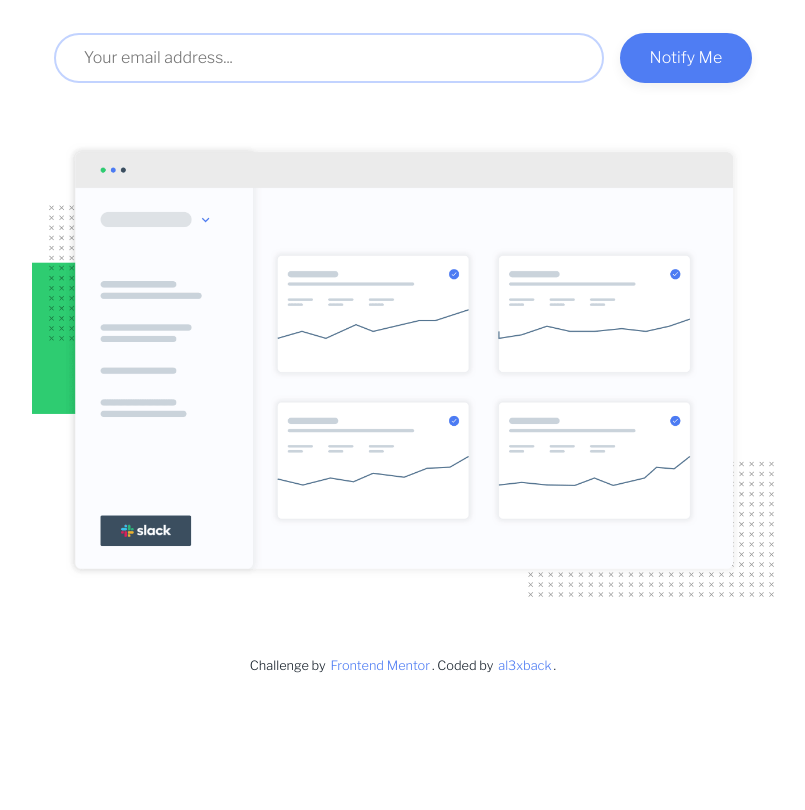
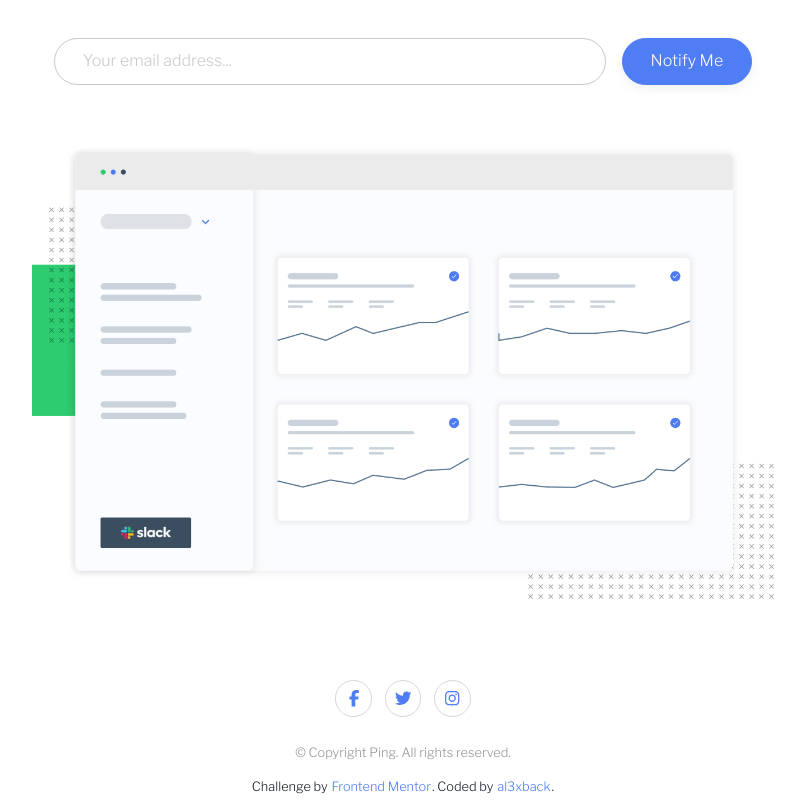
Before and after one commit to al3xback/fmentor-ping-coming-soon-inlinegrid, a website: page index.html in a window 1280 px wide. Shown: the part 231-1041 px from the top of the page, without its empty margins (237-1042 px from the left). Before the commit the page ends 921 px from the top, so only its background shows below. Drawn offline with nearby package versions, Linux system fonts and the light colour scheme.

Commit message:
refactored html

```diff
--- a/index.html
+++ b/index.html
@@ -89,8 +89,54 @@
 			</div>
 		</div>
 
-		<footer>
+		<footer class="footer">
 			<div class="container">
+				<div class="footer__content">
+					<ul class="socmed-links">
+						<li class="socmed-link">
+							<a href="#" class="btn btn--icon">
+								<svg
+									aria-hidden="true"
+									role="img"
+									xmlns="http://www.w3.org/2000/svg"
+									viewBox="0 0 320 512">
+									<!--!Font Awesome Free 6.5.1 by @fontawesome - https://fontawesome.com License - https://fontawesome.com/license/free Copyright 2024 Fonticons, Inc.-->
+									<path
+										d="M80 299.3V512H196V299.3h86.5l18-97.8H196V166.9c0-51.7 20.3-71.5 72.7-71.5c16.3 0 29.4 .4 37 1.2V7.9C291.4 4 256.4 0 236.2 0C129.3 0 80 50.5 80 159.4v42.1H14v97.8H80z" />
+								</svg>
+							</a>
+						</li>
+						<li class="socmed-link">
+							<a href="#" class="btn btn--icon">
+								<svg
+									aria-hidden="true"
+									role="img"
+									xmlns="http://www.w3.org/2000/svg"
+									viewBox="0 0 512 512">
+									<!--!Font Awesome Free 6.5.1 by @fontawesome - https://fontawesome.com License - https://fontawesome.com/license/free Copyright 2024 Fonticons, Inc.-->
+									<path
+										d="M459.4 151.7c.3 4.5 .3 9.1 .3 13.6 0 138.7-105.6 298.6-298.6 298.6-59.5 0-114.7-17.2-161.1-47.1 8.4 1 16.6 1.3 25.3 1.3 49.1 0 94.2-16.6 130.3-44.8-46.1-1-84.8-31.2-98.1-72.8 6.5 1 13 1.6 19.8 1.6 9.4 0 18.8-1.3 27.6-3.6-48.1-9.7-84.1-52-84.1-103v-1.3c14 7.8 30.2 12.7 47.4 13.3-28.3-18.8-46.8-51-46.8-87.4 0-19.5 5.2-37.4 14.3-53 51.7 63.7 129.3 105.3 216.4 109.8-1.6-7.8-2.6-15.9-2.6-24 0-57.8 46.8-104.9 104.9-104.9 30.2 0 57.5 12.7 76.7 33.1 23.7-4.5 46.5-13.3 66.6-25.3-7.8 24.4-24.4 44.8-46.1 57.8 21.1-2.3 41.6-8.1 60.4-16.2-14.3 20.8-32.2 39.3-52.6 54.3z" />
+								</svg>
+							</a>
+						</li>
+						<li class="socmed-link">
+							<a href="#" class="btn btn--icon">
+								<svg
+									aria-hidden="true"
+									role="img"
+									xmlns="http://www.w3.org/2000/svg"
+									viewBox="0 0 448 512">
+									<!--!Font Awesome Free 6.5.1 by @fontawesome - https://fontawesome.com License - https://fontawesome.com/license/free Copyright 2024 Fonticons, Inc.-->
+									<path
+										d="M224.1 141c-63.6 0-114.9 51.3-114.9 114.9s51.3 114.9 114.9 114.9S339 319.5 339 255.9 287.7 141 224.1 141zm0 189.6c-41.1 0-74.7-33.5-74.7-74.7s33.5-74.7 74.7-74.7 74.7 33.5 74.7 74.7-33.6 74.7-74.7 74.7zm146.4-194.3c0 14.9-12 26.8-26.8 26.8-14.9 0-26.8-12-26.8-26.8s12-26.8 26.8-26.8 26.8 12 26.8 26.8zm76.1 27.2c-1.7-35.9-9.9-67.7-36.2-93.9-26.2-26.2-58-34.4-93.9-36.2-37-2.1-147.9-2.1-184.9 0-35.8 1.7-67.6 9.9-93.9 36.1s-34.4 58-36.2 93.9c-2.1 37-2.1 147.9 0 184.9 1.7 35.9 9.9 67.7 36.2 93.9s58 34.4 93.9 36.2c37 2.1 147.9 2.1 184.9 0 35.9-1.7 67.7-9.9 93.9-36.2 26.2-26.2 34.4-58 36.2-93.9 2.1-37 2.1-147.8 0-184.8zM398.8 388c-7.8 19.6-22.9 34.7-42.6 42.6-29.5 11.7-99.5 9-132.1 9s-102.7 2.6-132.1-9c-19.6-7.8-34.7-22.9-42.6-42.6-11.7-29.5-9-99.5-9-132.1s-2.6-102.7 9-132.1c7.8-19.6 22.9-34.7 42.6-42.6 29.5-11.7 99.5-9 132.1-9s102.7-2.6 132.1 9c19.6 7.8 34.7 22.9 42.6 42.6 11.7 29.5 9 99.5 9 132.1s2.7 102.7-9 132.1z" />
+								</svg>
+							</a>
+						</li>
+					</ul>
+					<p class="copyright">
+						&copy; Copyright Ping. All rights reserved.
+					</p>
+				</div>
 				<p>
 					Challenge by
 					<a
--- a/scss/abstracts/_variables.scss
+++ b/scss/abstracts/_variables.scss
@@ -1,11 +1,12 @@
 $color-blue: hsl(223, 87%, 63%);
-$color-blue-dark: darken($color-blue, 15%);
-$color-blue-darker: darken($color-blue, 35%);
+$color-blue-light: lighten($color-blue, 5%);
 
 $color-pale-blue: hsl(223, 100%, 88%);
 $color-light-red: hsl(354, 100%, 66%);
 
 $color-gray: hsl(0, 0%, 59%);
+$color-gray-light: lighten($color-gray, 20%);
+$color-gray-lighter: lighten($color-gray, 25%);
 $color-very-dark-blue: hsl(209, 33%, 12%);
 $color-white: hsl(0, 0%, 100%);
 
--- a/scss/base/_base.scss
+++ b/scss/base/_base.scss
@@ -3,6 +3,8 @@
 
 body {
 	display: grid;
+	grid-template-columns: 1fr;
+	grid-template-rows: 1fr auto;
 	background-color: var.$color-white;
 	font-family: var.$font-family-primary;
 	-webkit-font-smoothing: antialiased;
--- a/scss/components/_buttons.scss
+++ b/scss/components/_buttons.scss
@@ -5,9 +5,10 @@
 	display: inline-block;
 	padding: 0;
 	background-color: transparent;
-	border: 2px solid transparent;
+	border: 1px solid transparent;
+	color: inherit;
 	text-decoration: none;
-	color: inherit;
+	text-align: center;
 	cursor: pointer;
 	transition: all 0.15s ease-in-out;
 }
@@ -17,15 +18,14 @@
 		func.em(24, var.$font-size-primary);
 	background-color: var.$color-blue;
 	border-color: var.$color-blue;
-	border-radius: 25px;
+	border-radius: 24px;
 	box-shadow: 0 4px 12px rgba(0, 0, 0, 0.06);
 	color: var.$color-white;
-	text-align: center;
 }
 
 .btn--primary:hover {
-	background-color: var.$color-blue-dark;
-	border-color: var.$color-blue-dark;
+	background-color: var.$color-blue-light;
+	border-color: var.$color-blue-light;
 }
 
 .btn--link {
@@ -33,5 +33,42 @@
 }
 
 .btn--link:hover {
-	color: var.$color-blue-darker;
+	text-decoration: underline;
 }
+
+.btn--icon {
+	width: func.em(48, var.$font-size-primary);
+	height: func.em(48, var.$font-size-primary);
+	padding: func.em(8, var.$font-size-primary);
+	background-color: var.$color-white;
+	border-color: var.$color-gray-lighter;
+	border-radius: 50%;
+	color: var.$color-blue;
+	line-height: func.em(28, var.$font-size-primary);
+}
+
+.btn--icon:hover {
+	background-color: var.$color-blue;
+	border-color: var.$color-blue;
+	color: var.$color-white;
+}
+
+.btn--icon svg {
+	display: inline-block;
+	vertical-align: middle;
+	height: func.em(21, var.$font-size-primary);
+	fill: currentColor;
+}
+
+@media (min-width: 48em) {
+	.btn--icon {
+		width: func.em(40, var.$font-size-primary);
+		height: func.em(40, var.$font-size-primary);
+		padding: func.em(6, var.$font-size-primary);
+		line-height: func.em(24, var.$font-size-primary);
+	}
+
+	.btn--icon svg {
+		height: func.em(18, var.$font-size-primary);
+	}
+}
--- a/scss/components/_card.scss
+++ b/scss/components/_card.scss
@@ -23,6 +23,6 @@
 
 @media (min-width: 37.5em) {
 	.card-intro__title {
-		font-size: func.em(27, var.$font-size-primary);
+		font-size: func.em(30, var.$font-size-primary);
 	}
 }
--- a/scss/components/_form.scss
+++ b/scss/components/_form.scss
@@ -14,11 +14,27 @@
 .form__control {
 	padding: func.em(10, var.$font-size-primary)
 		func.em(24, var.$font-size-primary);
-	border: 2px solid var.$color-pale-blue;
-	border-radius: 25px;
+	border: 1px solid var.$color-gray-light;
+	border-radius: 24px;
 	outline: none;
 	font-size: 1em;
 	color: inherit;
+}
+
+.form__control::-webkit-input-placeholder {
+	color: var.$color-gray-light;
+}
+
+.form__control:-ms-input-placeholder {
+	color: var.$color-gray-light;
+}
+
+.form__control::-ms-input-placeholder {
+	color: var.$color-gray-light;
+}
+
+.form__control::placeholder {
+	color: var.$color-gray-light;
 }
 
 .form__control.invalid,
--- a/scss/layout/_footer.scss
+++ b/scss/layout/_footer.scss
@@ -1,14 +1,44 @@
-footer,
-footer .container {
+@use '../abstracts/variables' as var;
+@use '../abstracts/functions' as func;
+
+.footer,
+.footer .container,
+.footer__content,
+.socmed-links {
 	display: grid;
 }
 
-footer {
+.footer {
 	padding: 1em 0;
 	font-size: 0.8em;
 	text-align: center;
 }
 
-footer p {
+.footer .container {
+	gap: func.em(16, var.$font-size-primary);
+}
+
+.footer p {
 	font-size: inherit;
 }
+
+.footer__content {
+	justify-items: center;
+	gap: func.em(40, var.$font-size-primary);
+	color: var.$color-gray;
+}
+
+.socmed-links {
+	grid-template-columns: 1fr 1fr 1fr;
+	gap: func.em(16);
+}
+
+.socmed-link {
+	display: inline-grid;
+}
+
+@media (min-width: 48em) {
+	.footer__content {
+		gap: func.em(30, var.$font-size-primary);
+	}
+}
--- a/scss/layout/_grid.scss
+++ b/scss/layout/_grid.scss
@@ -2,20 +2,19 @@
 @use '../abstracts/functions' as func;
 
 .wrapper,
-.wrapper > .container {
+.wrapper > .container,
+.wrapper__content {
 	display: grid;
 }
 
 .wrapper > .container {
-	justify-items: center;
 	align-items: start;
 }
 
 .wrapper__content {
-	display: inline-grid;
 	gap: func.em(42, var.$font-size-primary);
 	margin: func.em(60, var.$font-size-primary) 0
-		func.em(40, var.$font-size-primary);
+		func.em(60, var.$font-size-primary);
 }
 
 .container {
@@ -23,7 +22,12 @@
 }
 
 @media (min-width: 48em) {
+	.wrapper > .container {
+		justify-items: center;
+	}
+
 	.wrapper__content {
+		display: inline-grid;
 		max-width: func.em(650, var.$font-size-primary);
 	}
 }
```
Also changed, not shown: css/main.css, 1 other file.
